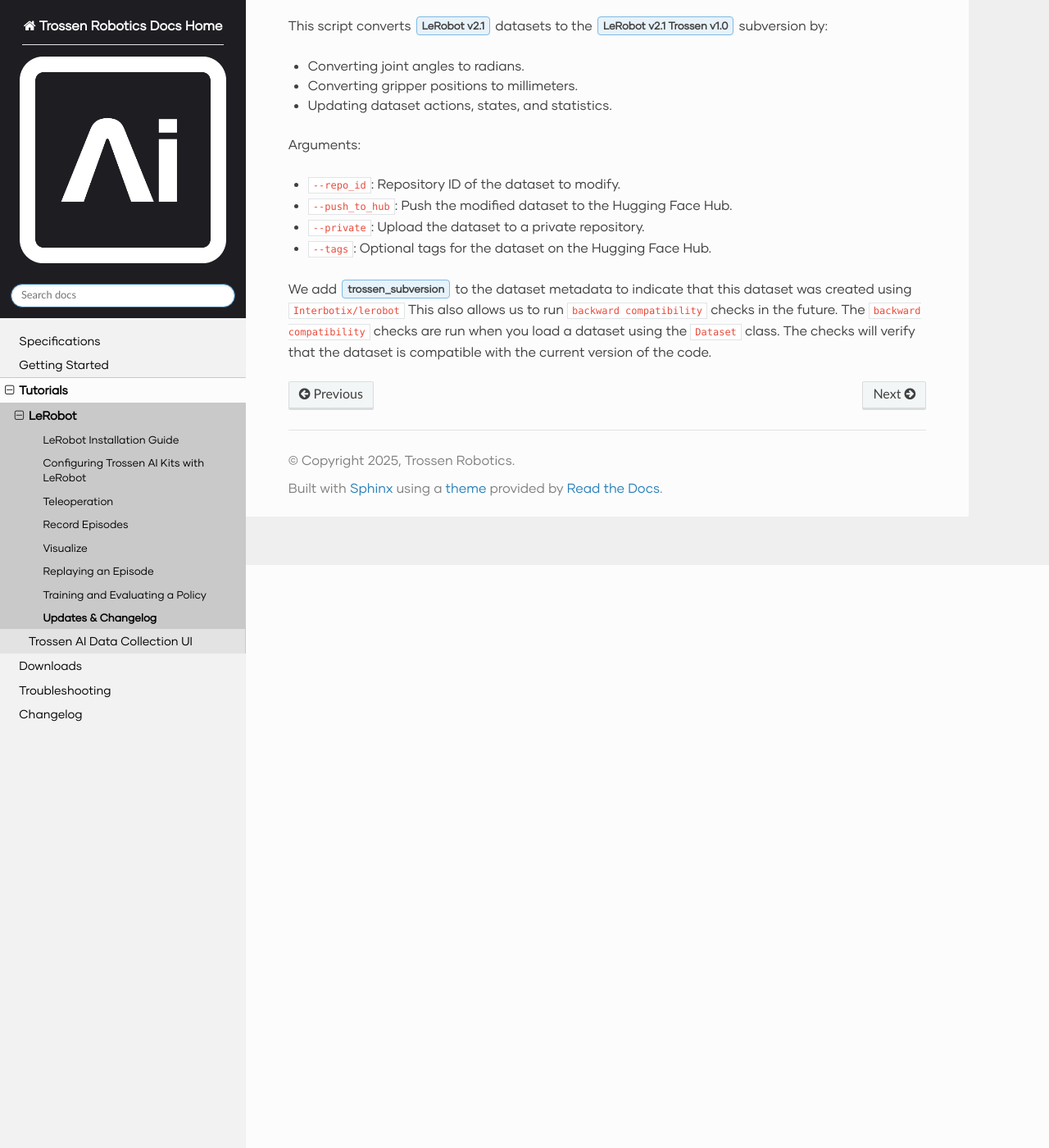
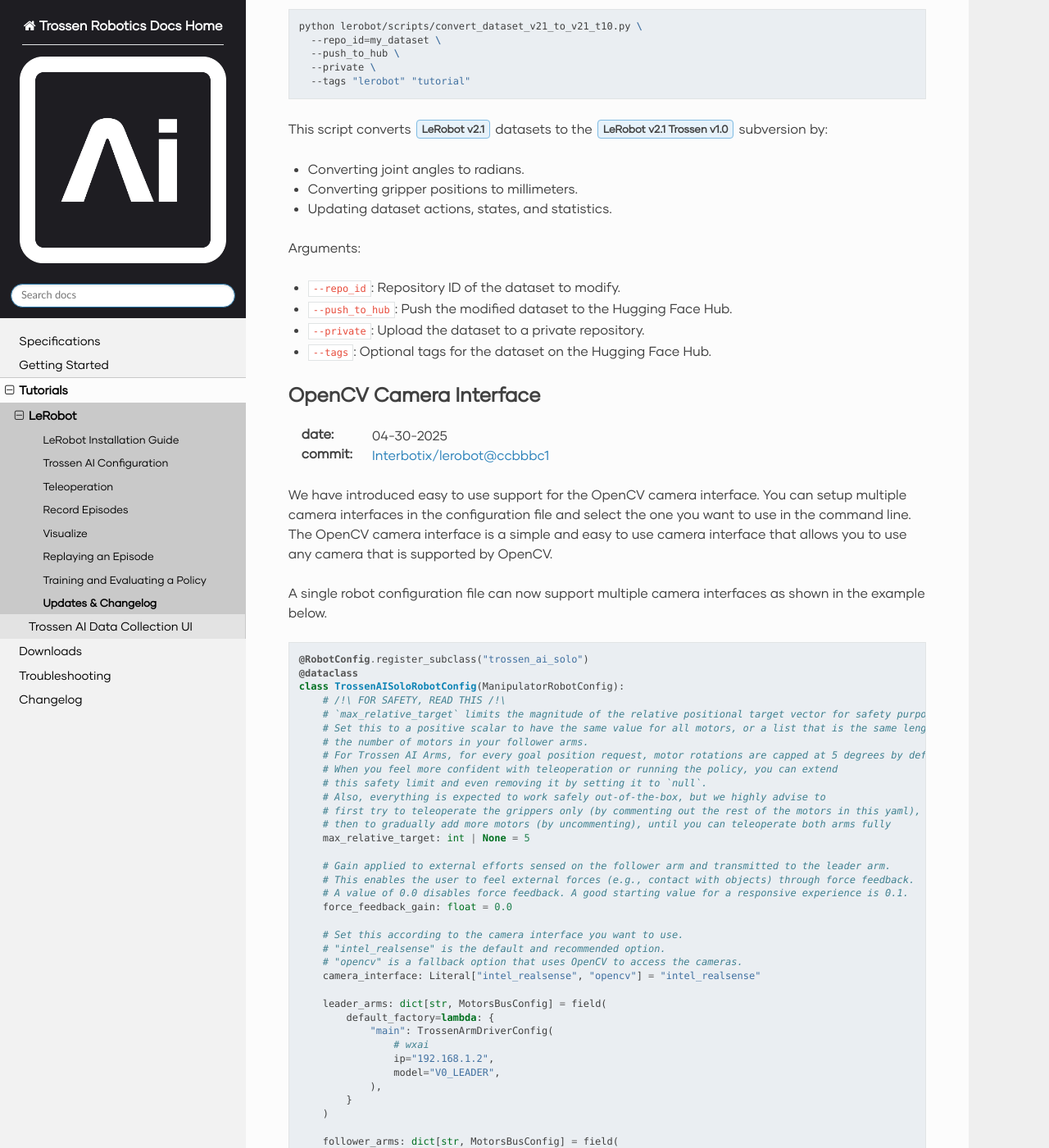
Before and after one commit to TrossenRobotics/trossen_arm, a Sphinx documentation site: the page built from docs/tutorials/lerobot/changelog.rst, in a window 1280 px wide and 1400 px high, scrolled down 711 px. Shown: the whole window at 82% size. Built offline with Sphinx 7.4.7 and the Read the Docs theme 3.1.0, drawn with Linux system fonts in a browser that asks for light colours; some web fonts are replaced; pages that are not in the unit, such as notebooks, are missing from menus; some of the changed text lies outside the part shown.

Commit message:
updated reviewed code

```diff
--- a/docs/tutorials/lerobot/changelog.rst
+++ b/docs/tutorials/lerobot/changelog.rst
@@ -11,12 +11,17 @@ Trossen v1.0 Dataset Format
 :commit: `Interbotix/lerobot@8f72211 <https://github.com/Interbotix/lerobot/commit/8f7221114505e770f1f987b6cd909e0f4a323993>`_
 
 
-We have introduced a new dataset format for the Trossen AI arms, which is now available in the :guilabel:`Interbotix\lerobot` repository.
+We have introduced a new dataset format for the Trossen AI arms, which is now available in the :guilabel:`Interbotix/lerobot` repository.
 This new datasets format allows for storing joints angles in ``radians``, which is the default for the Trossen AI arms.
 We also have removed the scaling factor from the gripper joint angles, as it is no longer needed.
 The  new dataset format allows us to have smaller and normalized joint angles, which is more efficient for training and inference.
 
-The new dataset format is not compatible with the previous one, so you will need to convert your old datasets to the new format.
+We add :guilabel:`trossen_subversion` to the dataset metadata to indicate that this dataset was created using ``Interbotix/lerobot``
+This also allows us to run ``backward compatibility`` checks in the future.
+The ``backward compatibility`` checks are run when you load a dataset using the ``Dataset`` class.
+The checks will verify that the dataset is compatible with the current version of the code.
+
+The new dataset format is not compatible with the previous one, so you will need to convert your old datasets to the new format :guilabel:`convert_dataset_v21_to_v21_t10.py` script is provided.
 To convert your old datasets to the new format, you can use the following command:
 
 .. code-block:: bash
@@ -39,7 +44,107 @@ Arguments:
 * ``--push_to_hub``: Push the modified dataset to the Hugging Face Hub.
 * ``--private``: Upload the dataset to a private repository.
 * ``--tags``: Optional tags for the dataset on the Hugging Face Hub.
-We add :guilabel:`trossen_subversion` to the dataset metadata to indicate that this dataset was created using ``Interbotix/lerobot``
-This also allows us to run ``backward compatibility`` checks in the future.
-The ``backward compatibility`` checks are run when you load a dataset using the ``Dataset`` class.
-The checks will verify that the dataset is compatible with the current version of the code.
+
+OpenCV Camera Interface
+=======================
+
+:date: 04-30-2025
+:commit: `Interbotix/lerobot@ccbbbc1 <https://github.com/Interbotix/lerobot/commit/ccbbbc15914a11fb4d4e7368e402baab244862c6>`_
+
+We have introduced easy to use support for the OpenCV camera interface.
+You can setup multiple camera interfaces in the configuration file and select the one you want to use in the command line.
+The OpenCV camera interface is a simple and easy to use camera interface that allows you to use any camera that is supported by OpenCV.
+
+A single robot configuration file can now support multiple camera interfaces as shown in the example below.
+
+.. code-block:: python
+
+  @RobotConfig.register_subclass("trossen_ai_solo")
+  @dataclass
+  class TrossenAISoloRobotConfig(ManipulatorRobotConfig):
+      # /!\ FOR SAFETY, READ THIS /!\
+      # `max_relative_target` limits the magnitude of the relative positional target vector for safety purposes.
+      # Set this to a positive scalar to have the same value for all motors, or a list that is the same length as
+      # the number of motors in your follower arms.
+      # For Trossen AI Arms, for every goal position request, motor rotations are capped at 5 degrees by default.
+      # When you feel more confident with teleoperation or running the policy, you can extend
+      # this safety limit and even removing it by setting it to `null`.
+      # Also, everything is expected to work safely out-of-the-box, but we highly advise to
+      # first try to teleoperate the grippers only (by commenting out the rest of the motors in this yaml),
+      # then to gradually add more motors (by uncommenting), until you can teleoperate both arms fully
+      max_relative_target: int | None = 5
+
+      # Gain applied to external efforts sensed on the follower arm and transmitted to the leader arm.
+      # This enables the user to feel external forces (e.g., contact with objects) through force feedback.
+      # A value of 0.0 disables force feedback. A good starting value for a responsive experience is 0.1.
+      force_feedback_gain: float = 0.0
+
+      # Set this according to the camera interface you want to use.
+      # "intel_realsense" is the default and recommended option.
+      # "opencv" is a fallback option that uses OpenCV to access the cameras.
+      camera_interface: Literal["intel_realsense", "opencv"] = "intel_realsense"
+
+      leader_arms: dict[str, MotorsBusConfig] = field(
+          default_factory=lambda: {
+              "main": TrossenArmDriverConfig(
+                  # wxai
+                  ip="192.168.1.2",
+                  model="V0_LEADER",
+              ),
+          }
+      )
+
+      follower_arms: dict[str, MotorsBusConfig] = field(
+          default_factory=lambda: {
+              "main": TrossenArmDriverConfig(
+                  ip="192.168.1.3",
+                  model="V0_FOLLOWER",
+              ),
+          }
+      )
+
+      if camera_interface == "opencv":
+          cameras: dict[str, CameraConfig] = field(
+              default_factory=lambda: {
+                  "cam_main": OpenCVCameraConfig(
+                      camera_index=26,
+                      fps=30,
+                      width=640,
+                      height=480,
+                  ),
+                  "cam_wrist": OpenCVCameraConfig(
+                      camera_index=8,
+                      fps=30,
+                      width=640,
+                      height=480,
+                  ),
+              }
+          )
+      elif camera_interface == "intel_realsense":
+          # Troubleshooting: If one of your IntelRealSense cameras freeze during
+          # data recording due to bandwidth limit, you might need to plug the camera
+          # on another USB hub or PCIe card.
+          cameras: dict[str, CameraConfig] = field(
+              default_factory=lambda: {
+                  "cam_main": IntelRealSenseCameraConfig(
+                      serial_number=130322270184,
+                      fps=30,
+                      width=640,
+                      height=480,
+                  ),
+                  "cam_wrist": IntelRealSenseCameraConfig(
+                      serial_number=218622274938,
+                      fps=30,
+                      width=640,
+                      height=480,
+                  ),
+              }
+          )
+      else:
+          raise ValueError(
+              f"Unknown camera interface: {camera_interface}. Supported values are 'opencv' and 'intel_realsense'."
+          )
+
+      mock: bool = False
+
+For more information on how to configure the robot, please refer to the :ref:`tutorials/lerobot/configuration:Camera Serial Number` OpenCV page.
--- a/docs/tutorials/lerobot/configuration.rst
+++ b/docs/tutorials/lerobot/configuration.rst
@@ -1,6 +1,6 @@
-========================================
-Configuring Trossen AI Kits with LeRobot
-========================================
+========================
+Trossen AI Configuration
+========================
 
 In order to use the Trossen AI Kits with LeRobot, you need to first configure the arms with the necessary specifications.
 The specifications include the IP address, model_name, and camera serial numbers.
@@ -362,7 +362,8 @@ Camera Serial Number
 There are two ways to set up the camera serial numbers for the Trossen AI Kits with LeRobot: using the Intel RealSense interface or the OpenCV interface.
 Based on the camera interface you choose, follow the appropriate steps below to set up the camera serial numbers.
 You can setup both interfaces at the same time, and use the ``--robot.camera_interface`` argument to switch between them.
-By default, the camera interface is set to ``intel_realsense``. We will look at this in more detail in the next sections.
+By default, the camera interface is set to ``intel_realsense``.
+We will look at this in more detail in the next sections.
 
 .. tabs::
     .. group-tab:: Intel RealSense Interface
```
